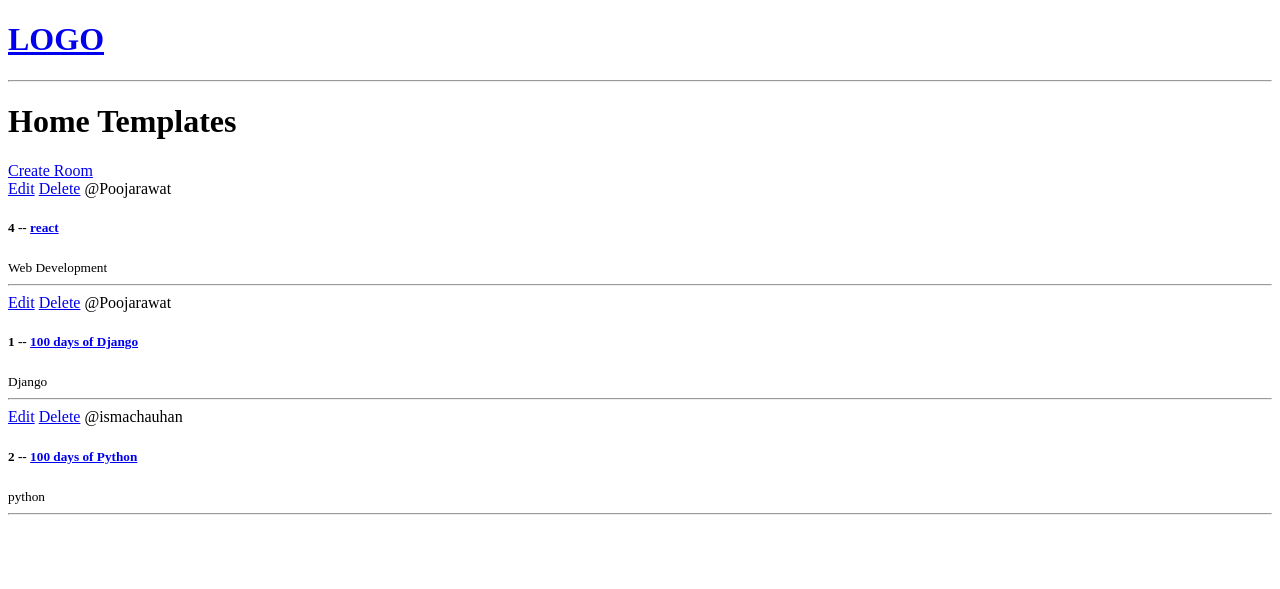
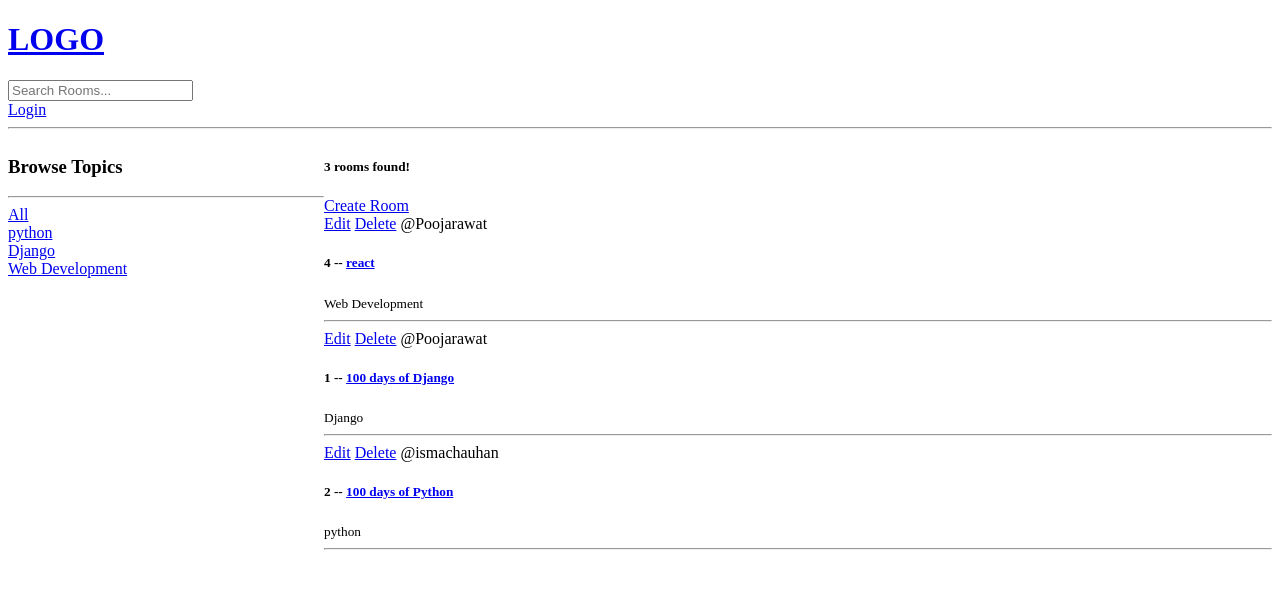
Before and after one commit to ismachauhan/studybud, a Django app: page / in a window 1280 px wide. Shown: the top 589 px of the page. Run offline with Django 5.2, Linux system fonts and the light colour scheme; data comes from the database, SQL or seed files in the repository; both versions use the stored data as it was after the commit.

Commit message:
implemented search and login

```diff
--- a/base/templates/base/home.html
+++ b/base/templates/base/home.html
@@ -1,10 +1,28 @@
-{% extends 'main.html' %}
+{% extends 'main.html' %} {% block content %}
 
-{%block content%}
-<h1>Home Templates</h1>
+<style>
+  .home-container {
+    display: grid;
+    grid-template-columns: 1fr 3fr;
+  }
+</style>
 
+<div class="home-container">
+  <div>
+    <h3>Browse Topics</h3>
+    <hr />
+    <div>
+          <a href="{% url 'home' %}">All</a>
+        </div>
+    {% for topic in topics %}
+        <div>
+          <a href="{% url 'home' %}?q={{topic.name}}">{{topic.name}}</a>
+        </div>
+    {% endfor %}
+  </div>
 
   <div>
+    <h5>{{room_count}} rooms found!</h5>
     <a href="{% url 'create-room' %}">Create Room</a>
     <div>
       {% for room in rooms %}
@@ -12,11 +30,14 @@
         <a href="{% url 'update-room' room.id %}">Edit</a>
         <a href="{% url 'delete-room' room.id %}">Delete</a>
         <span>@{{room.host.username}}</span>
-            <h5>{{room.id}} -- <a href="{% url 'room' room.id %}">{{room.name}}</a></h5>
+        <h5>
+          {{room.id}} -- <a href="{% url 'room' room.id %}">{{room.name}}</a>
+        </h5>
         <small>{{room.topic.name}}</small>
-            <hr>
+        <hr />
       </div>
       {% endfor %}
-
+    </div>
+  </div>
 </div>
 {% endblock content %}
--- a/base/urls.py
+++ b/base/urls.py
@@ -2,6 +2,7 @@ from django.urls import path
 from . import views
 
 urlpatterns= [
+    path('login/',views.loginPage,name="login"),
     path('',views.home, name="home"),
     path('room/<str:pk>/',views.room,name="room"),
     path('create-room/',views.createRoom,name="create-room"),
--- a/base/views.py
+++ b/base/views.py
@@ -1,6 +1,9 @@
 from django.shortcuts import render, redirect
-
-from .models import Room
+from django.contrib import messages
+from django.db.models import Q
+from django.contrib.auth.models import User
+from django.contrib.auth import authenticate, login, logout
+from .models import Room, Topic
 from .forms import RoomForm
 
 # rooms=[
@@ -8,14 +11,39 @@ from .forms import RoomForm
 #     {'id':2,'name':'design with me'},
 #     {'id':3,'name':'frontend developer'},
 # ]
+def loginPage(request):
+    if request.method=='POST':
+        username=request.POST.get('username')
+        password=request.POST.get('password')
 
+        try:
+            user=User.objects.get(username=username)
+        except:
+            messages.error(request,'User does not exist!')
+
+        user = authenticate(request,username=username,password=password)
+
+        if user is not None:
+            login(request,user)
+            return redirect('home')
+        else:
+            messages.error(request,'Username OR password does not exist!')
+
+    context={}
+    return render(request,'base/login_register.html',context)
 
 
 def home(request):
-    rooms=Room.objects.all()
-    context={'rooms': rooms}
-    return render(request,'base/home.html',
-    {'rooms':rooms})
+    q=request.GET.get('q') if request.GET.get('q')!=None else ''
+    rooms=Room.objects.filter(Q
+                              (topic__name__icontains=q) |
+                              Q(name__icontains=q) |
+                              Q(description__icontains=q)
+                              )
+    topics=Topic.objects.all()
+    room_count=rooms.count()
+    context={'rooms': rooms,'topics':topics,'room_count':room_count}
+    return render(request,'base/home.html',context)
 
 
 def room(request, pk):
--- a/templates/main.html
+++ b/templates/main.html
@@ -8,6 +8,15 @@
 </head>
 <body>
     {%include 'navbar.html'%}
+
+    {% if messages %}
+    <ul class="messages">
+        {% for message in messages %}
+        <li>{{ message }}</li>
+        {% endfor %}
+    </ul>
+    {% endif %}
+
     {% block content %}
 
     {% endblock content %}
--- a/templates/navbar.html
+++ b/templates/navbar.html
@@ -1,5 +1,8 @@
 <a href="/">
     <h1>LOGO</h1>
 </a>
-
+<form method="GET" action="{% url 'home' %}">
+    <input type="text" name="q" placeholder="Search Rooms..."/>
+</form>
+<a href="{% url 'login' %}">Login</a>
 <hr>
```
Also changed, not shown: base/templates/base/login_register.html (added, +19 -0 lines), db.sqlite3. Lines whose indentation alone changed are shown as unchanged.
